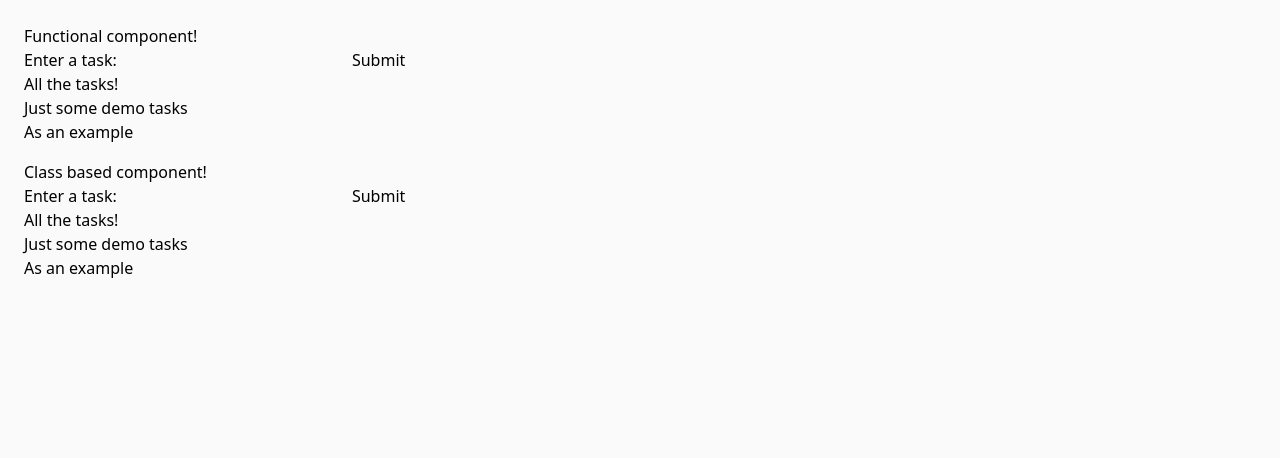
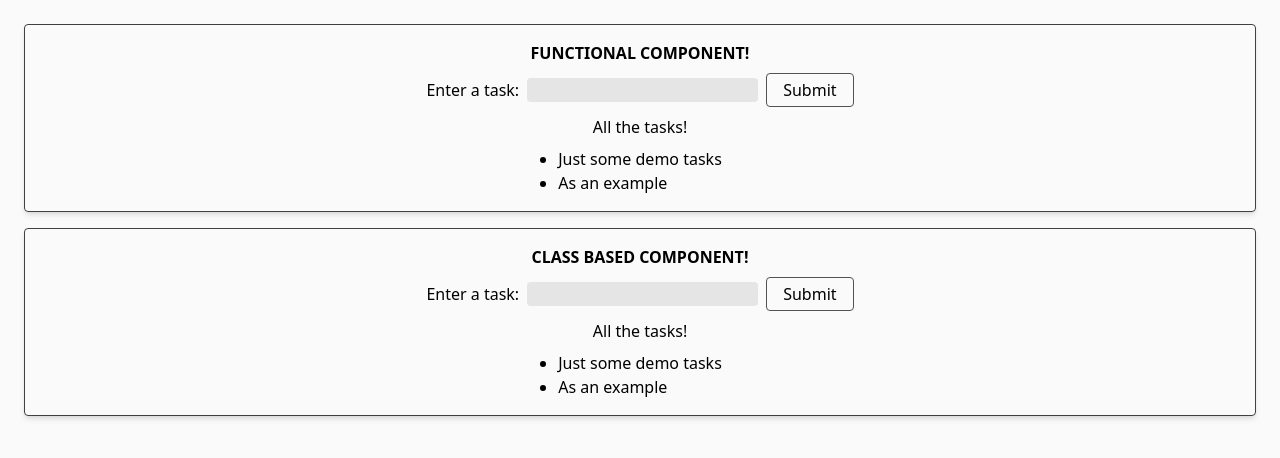
Before and after one commit to Carlosaac23/TOP-class-based-component, a React (Vite) app: page / in a window 1280 px wide. Shown: the top 458 px of the page. Built offline with nearby package versions, Linux system fonts and the light colour scheme.

Commit message:
style: style both sections and inner section with tailwindcss

```diff
--- a/src/components/Class-Input.jsx
+++ b/src/components/Class-Input.jsx
@@ -30,22 +30,28 @@ export default class ClassInput extends Component {
 
   render() {
     return (
-      <section>
-        <h3>{this.props.name}</h3>
+      <section className='border shadow-md p-4 flex flex-col gap-2 items-center rounded-sm border-neutral-700'>
+        <h3 className='uppercase font-bold'>{this.props.name}</h3>
 
-        <form onSubmit={this.handleSubmit}>
+        <form className='flex items-center gap-2' onSubmit={this.handleSubmit}>
           <label htmlFor='task-entry'>Enter a task: </label>
           <input
+            className='bg-neutral-200 rounded-sm'
             type='text'
             id='task-entry'
             name='task-entry'
             value={this.state.inputVal}
             onChange={this.handleInputChange}
           />
-          <button type='submit'>Submit</button>
+          <button
+            className='hover:cursor-pointer rounded-sm hover:bg-neutral-950 hover:text-neutral-50 transition-all duration-150 border border-neutral-600 px-4 py-1'
+            type='submit'
+          >
+            Submit
+          </button>
         </form>
         <h4>All the tasks!</h4>
-        <ul>
+        <ul className='list-disc'>
           {this.state.todos.map(todo => (
             <li key={todo}> {todo}</li>
           ))}
--- a/src/components/Functional-Input.jsx
+++ b/src/components/Functional-Input.jsx
@@ -15,22 +15,27 @@ export default function FunctionalInput({ name }) {
   }
 
   return (
-    <section>
-      <h3>{name}</h3>
-      <form onSubmit={handleSubmit}>
+    <section className='border shadow-md p-4 flex flex-col gap-2 items-center rounded-sm border-neutral-700'>
+      <h3 className='uppercase font-bold'>{name}</h3>
+      <form className='flex items-center gap-2' onSubmit={handleSubmit}>
         <label htmlFor='task-entry'>Enter a task: </label>
         <input
+          className='bg-neutral-200 rounded-sm'
           type='text'
           id='task-entry'
           name='task-entry'
           value={inputVal}
           onChange={handleInputChange}
         />
-        <button type='submit'>Submit</button>
+        <button
+          className='hover:cursor-pointer rounded-sm hover:bg-neutral-950 hover:text-neutral-50 transition-all duration-150 border border-neutral-600 px-4 py-1'
+          type='submit'
+        >
+          Submit
+        </button>
       </form>
-
       <h4>All the tasks!</h4>
-      <ul>
+      <ul className='list-disc'>
         {todos.map(todo => (
           <li key={todo}> {todo}</li>
         ))}
```
